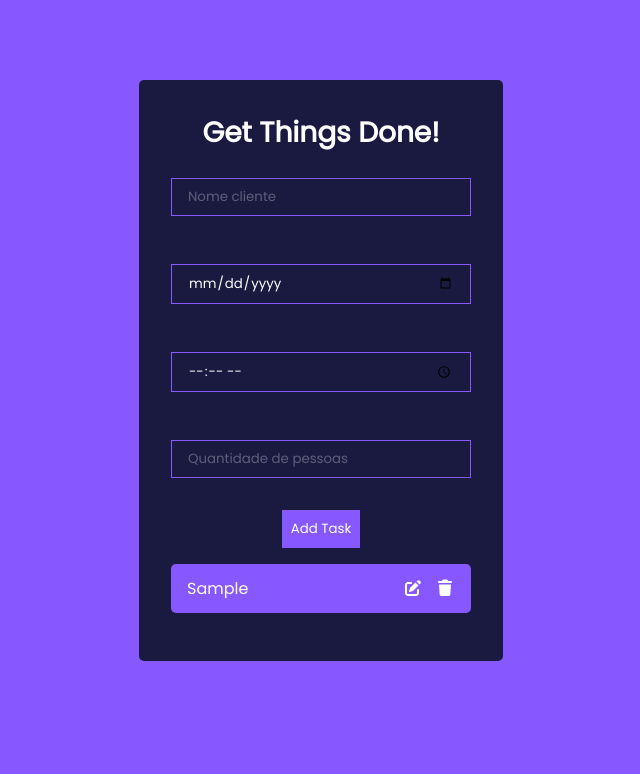
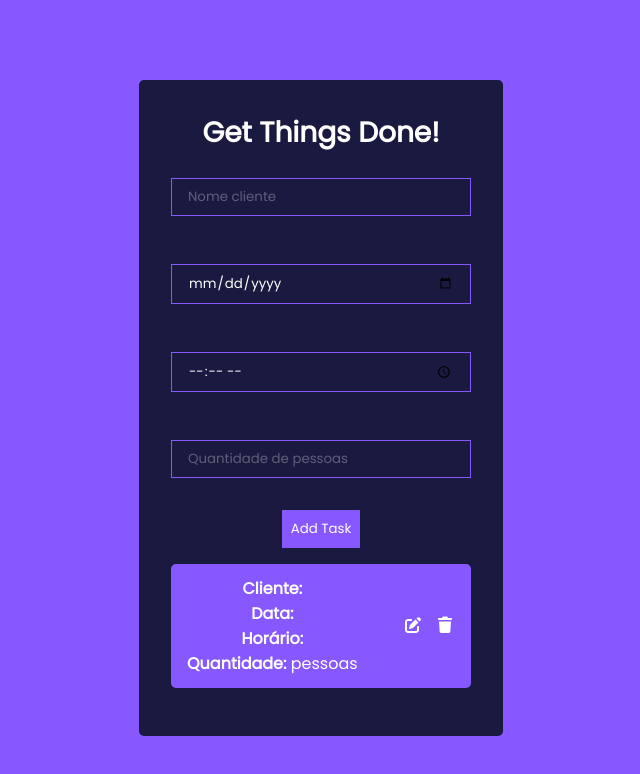
Before and after one commit to Thacianetads/sistema_restaurante, a React (Create React App) app in the folder sistema_restaurante/myproject/: page / in a window 1280 px wide. Both pictures are taken after typing "Sample", "2020-01-15", "10:30", "Sample" into the empty fields and a click on the button "Add Task". Shown: the top 774 px of the page, without its empty margins (319-959 px from the left). Built offline with nearby package versions, Linux system fonts and the light colour scheme.

Commit message:
Alteração para mostrar na tela as reservas

```diff
--- a/sistema_restaurante/myproject/src/components/Reserva.js
+++ b/sistema_restaurante/myproject/src/components/Reserva.js
@@ -3,12 +3,19 @@ import { FontAwesomeIcon } from '@fortawesome/react-fontawesome'
 import { faPenToSquare } from '@fortawesome/free-solid-svg-icons'
 import { faTrash } from '@fortawesome/free-solid-svg-icons'
 
-export const Reserva = ( {lugar, toggleComplete, deleteReserva, editReserva} ) => {
+export const Reserva = ({ lugar, toggleComplete, deleteReserva, editReserva }) => {
     return (
         <div className='Reserva'>
-            <p onClick={() => toggleComplete(lugar.id)}
-            className={lugar.completed ? 'completed': ''}
-            >{lugar.lugar}</p>
+            <div
+                onClick={() => toggleComplete(lugar.id)}
+                className={lugar.completed ? 'completed' : ''}
+                style={{ cursor: 'pointer' }}
+            >
+                <p><strong>Cliente:</strong> {lugar.lugar.nome}</p>
+                <p><strong>Data:</strong> {lugar.lugar.data}</p>
+                <p><strong>Horário:</strong> {lugar.lugar.hora}</p>
+                <p><strong>Quantidade:</strong> {lugar.lugar.qtde} pessoas</p>
+            </div>
             <div>
                 <FontAwesomeIcon icon={faPenToSquare} onClick={() => editReserva(lugar.id)} />
                 <FontAwesomeIcon icon={faTrash} onClick={() => deleteReserva(lugar.id)} />
```
